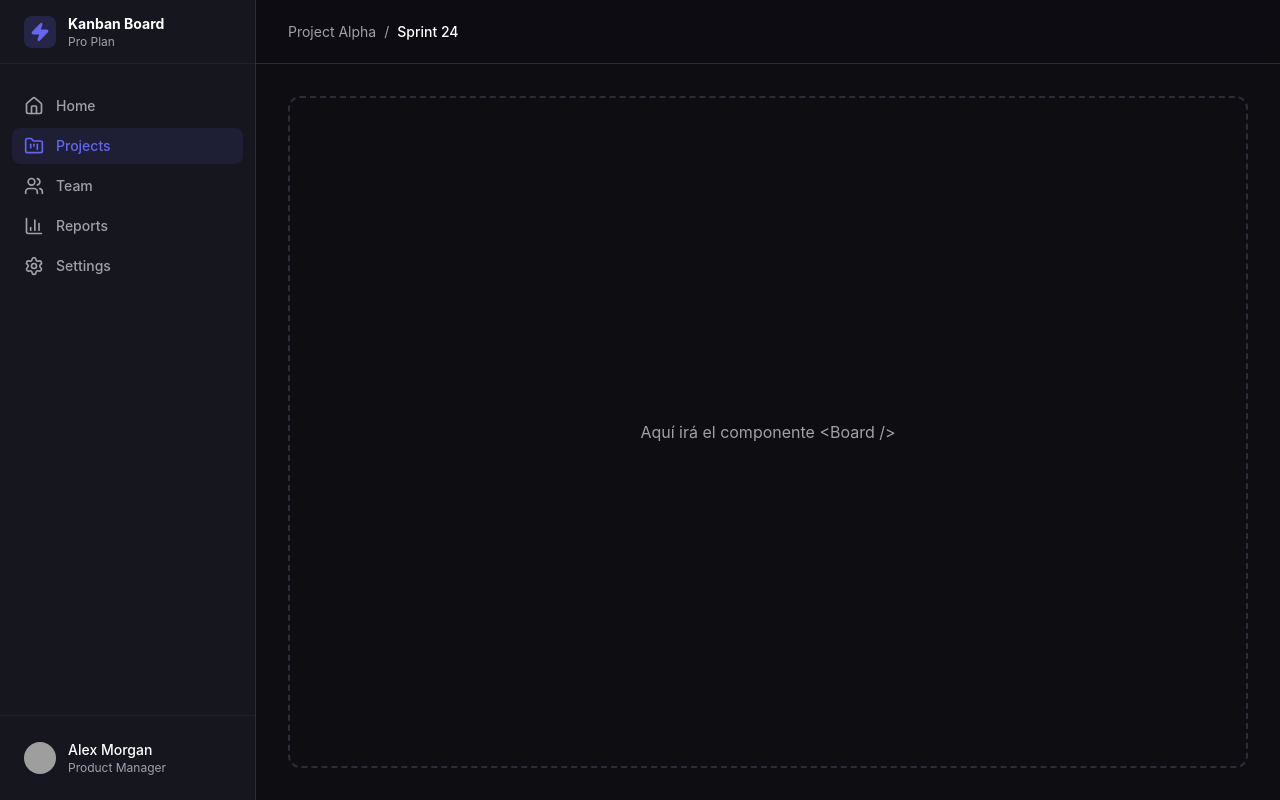
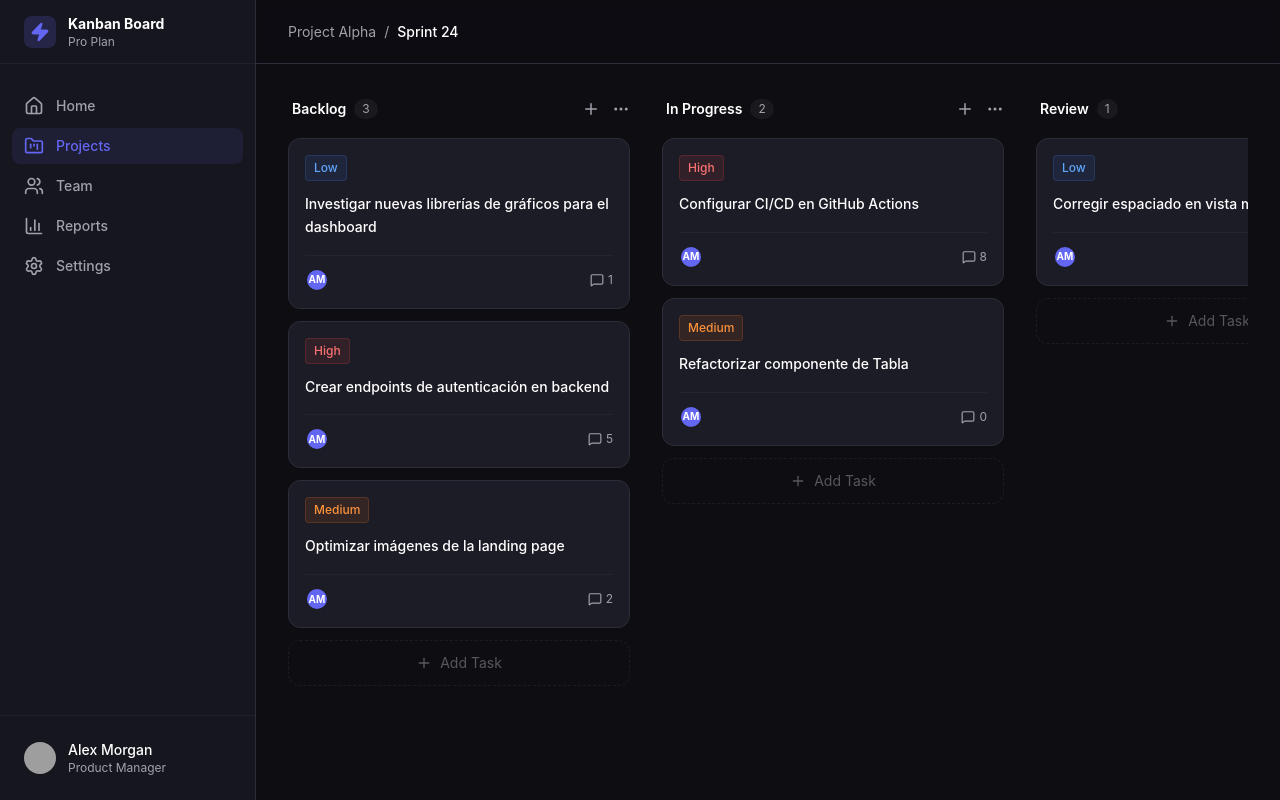
Before and after one commit to RedBoth/kanban-board, a React (Vite) app: page / in a window 1280 px wide. Built offline with nearby package versions, Linux system fonts and the light colour scheme; grey boxes are pictures that could not be loaded.

Commit message:
Se integro el diseño de las tarjetas, las columnas y su uso

```diff
--- a/package.json
+++ b/package.json
@@ -13,7 +13,8 @@
     "@fontsource/inter": "^5.2.8",
     "lucide-react": "^0.562.0",
     "react": "^19.2.0",
-    "react-dom": "^19.2.0"
+    "react-dom": "^19.2.0",
+    "zustand": "^5.0.10"
   },
   "devDependencies": {
     "@eslint/js": "^9.39.1",
--- a/src/App.tsx
+++ b/src/App.tsx
@@ -1,11 +1,10 @@
 import { MainLayout } from './components/Layout/MainLayout';
+import { Board } from './components/Kanban/Board';
 
 function App() {
   return (
     <MainLayout>
-      <div className="border-2 border-dashed border-border-color h-full rounded-xl flex items-center justify-center text-text-secondary">
-        Aquí irá el componente &lt;Board /&gt;
-      </div>
+      <Board />
     </MainLayout>
   );
 }
--- a/src/components/Kanban/Board.tsx
+++ b/src/components/Kanban/Board.tsx
@@ -0,0 +1,81 @@
+import { ColumnContainer } from './ColumnContainer';
+import type { Column, Priority } from '../../types';
+
+const MOCK_COLUMNS: Column[] = [
+  {
+    id: 'col-1',
+    title: 'Backlog',
+    tasks: [
+      {
+        id: '1',
+        title: 'Investigar nuevas librerías de gráficos para el dashboard',
+        priority: 'Low' as Priority,
+        comments: 1
+      },
+      {
+        id: '2',
+        title: 'Crear endpoints de autenticación en backend',
+        priority: 'High' as Priority,
+        comments: 5
+      },
+      {
+        id: '3',
+        title: 'Optimizar imágenes de la landing page',
+        priority: 'Medium' as Priority,
+        comments: 2
+      },
+    ]
+  },
+  {
+    id: 'col-2',
+    title: 'In Progress',
+    tasks: [
+      {
+        id: '4',
+        title: 'Configurar CI/CD en GitHub Actions',
+        priority: 'High' as Priority,
+        comments: 8
+      },
+      {
+        id: '5',
+        title: 'Refactorizar componente de Tabla',
+        priority: 'Medium' as Priority,
+        comments: 0
+      },
+    ]
+  },
+  {
+    id: 'col-3',
+    title: 'Review',
+    tasks: [
+        {
+            id: '6',
+            title: 'Corregir espaciado en vista móvil',
+            priority: 'Low' as Priority,
+            comments: 3
+        },
+    ]
+  },
+  {
+    id: 'col-4',
+    title: 'Done',
+    tasks: [
+      {
+        id: '7',
+        title: 'Reunión inicial de proyecto',
+        priority: 'Low' as Priority,
+        comments: 0
+      },
+    ]
+  }
+];
+
+export const Board = () => {
+  return (
+    <div className="flex h-full gap-6 overflow-x-auto pb-4 items-start">
+      {MOCK_COLUMNS.map((col) => (
+        <ColumnContainer key={col.id} column={col} />
+      ))}
+    </div>
+  );
+};
--- a/src/components/Kanban/ColumnContainer.tsx
+++ b/src/components/Kanban/ColumnContainer.tsx
@@ -0,0 +1,42 @@
+import { MoreHorizontal, Plus } from 'lucide-react';
+import type { Column } from '../../types';
+import { TaskCard } from './TaskCard';
+
+interface ColumnContainerProps {
+  column: Column;
+}
+
+export const ColumnContainer = ({ column }: ColumnContainerProps) => {
+  return (
+    <div className="w-[350px] h-full flex flex-col flex-shrink-0">
+
+      <div className="flex items-center justify-between mb-4 px-1">
+        <div className="flex items-center gap-2">
+            <h2 className="text-text-main font-semibold text-sm">{column.title}</h2>
+            <span className="text-xs text-text-secondary bg-white/5 px-2 py-0.5 rounded-full">
+                {column.tasks.length}
+            </span>
+        </div>
+        <div className="flex gap-1">
+            <button className="p-1 hover:bg-white/5 rounded text-text-secondary hover:text-text-main transition-colors">
+                <Plus size={18} />
+            </button>
+            <button className="p-1 hover:bg-white/5 rounded text-text-secondary hover:text-text-main transition-colors">
+                <MoreHorizontal size={18} />
+            </button>
+        </div>
+      </div>
+
+      <div className="flex-1 overflow-y-auto pr-2 space-y-3 scrollbar-thin scrollbar-thumb-white/10 scrollbar-track-transparent">
+        {column.tasks.map((task) => (
+          <TaskCard key={task.id} task={task} />
+        ))}
+
+        <button className="w-full py-3 rounded-xl border border-dashed border-border-color text-text-secondary text-sm hover:bg-white/5 hover:border-primary/50 hover:text-primary transition-all flex items-center justify-center gap-2 opacity-50 hover:opacity-100">
+            <Plus size={16} />
+            Add Task
+        </button>
+      </div>
+    </div>
+  );
+};
--- a/src/components/Kanban/TaskCard.tsx
+++ b/src/components/Kanban/TaskCard.tsx
@@ -0,0 +1,45 @@
+import { MessageSquare, MoreHorizontal } from 'lucide-react';
+import type { Task } from '../../types/index';
+
+interface TaskCardProps {
+  task: Task;
+}
+
+const priorityColors = {
+  High: 'bg-red-500/10 text-red-400 border-red-500/20',
+  Medium: 'bg-orange-500/10 text-orange-400 border-orange-500/20',
+  Low: 'bg-blue-500/10 text-blue-400 border-blue-500/20',
+};
+
+export const TaskCard = ({ task }: TaskCardProps) => {
+  return (
+    <div className="bg-card-bg p-4 rounded-xl border border-border-color shadow-sm hover:border-primary/50 cursor-grab active:cursor-grabbing group transition-colors">
+
+      <div className="flex justify-between items-start mb-3">
+        <span className={`px-2 py-1 rounded text-xs font-medium border ${priorityColors[task.priority]}`}>
+          {task.priority}
+        </span>
+        <button className="text-text-secondary hover:text-text-main opacity-0 group-hover:opacity-100 transition-opacity">
+            <MoreHorizontal size={16} />
+        </button>
+      </div>
+
+      <h3 className="text-text-main font-medium text-sm mb-4 leading-relaxed">
+        {task.title}
+      </h3>
+
+      <div className="flex justify-between items-center border-t border-border-color/50 pt-3 mt-3">
+        <div className="flex -space-x-2">
+            <div className="w-6 h-6 rounded-full bg-primary flex items-center justify-center text-[10px] text-white font-bold border-2 border-card-bg">
+                AM
+            </div>
+        </div>
+
+        <div className="flex items-center gap-1 text-text-secondary text-xs">
+          <MessageSquare size={14} />
+          <span>{task.comments}</span>
+        </div>
+      </div>
+    </div>
+  );
+};
```
Also changed, not shown: src/types/index.ts (+15 -0 lines), 1 other file (tests, documents, lock files or other folders).
